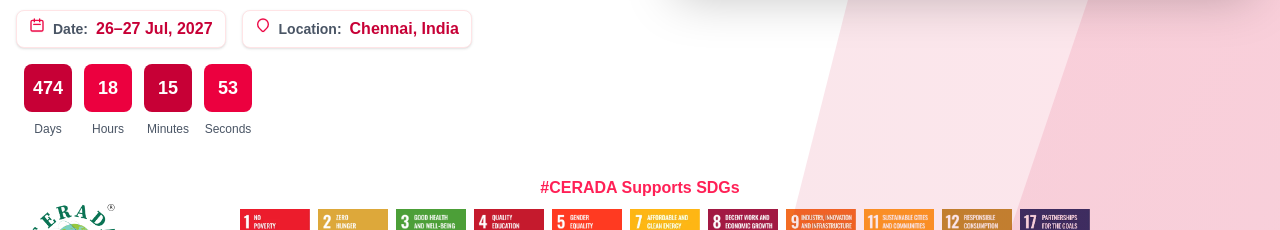
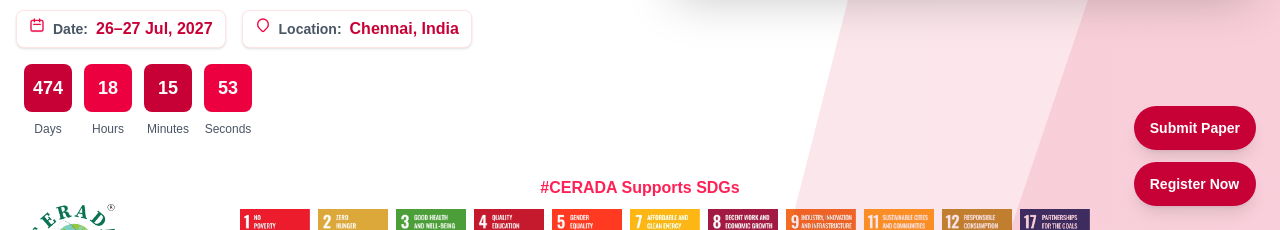
Before and after one commit to confworld-git/icabmet-frontend-2027-new, a React (Vite) app: page / in a window 1280 px wide. Shown: the part 570-800 px from the top of the page. Built offline with nearby package versions, Linux system fonts and the light colour scheme.

Commit message:
floating buttons icabmet

```diff
--- a/src/layout.jsx
+++ b/src/layout.jsx
@@ -1,5 +1,4 @@
-// Layout.jsx - Fresh Layout
-import { Outlet } from "react-router-dom";
+import { Outlet, Link } from "react-router-dom";
 import Header from "../src/assets/components/Header/Header";
 import Navigation from "../src/assets/components/Navigation/Navigation";
 import Footer from "./assets/components/common/footer/footer";
@@ -7,10 +6,10 @@
 export default function Layout() {
   return (
     <div className="min-h-screen flex flex-col">
-      {/* Header with banner and top navbar */}
+      {/* Header */}
       <Header />
 
-      {/* Main Navigation */}
+      {/* Navigation */}
       <Navigation />
 
       {/* Main Content */}
@@ -18,6 +17,25 @@
         <Outlet />
       </main>
 
+      {/* 🔥 Floating Buttons */}
+      <div className="fixed bottom-6 right-6 flex flex-col gap-3 z-50">
+
+        <a
+          href="/abstract-full-paper-submission"
+          className="bg-rose-700 hover:bg-rose-600 text-white hover:text-orange-500 px-4 py-3 rounded-full shadow-lg text-sm font-semibold transition-all duration-300"
+        >
+          Submit Paper
+        </a>
+
+        <a
+          href="/registration-fees"
+          className="bg-rose-700 hover:bg-rose-600 text-white hover:text-orange-500 px-4 py-3 rounded-full shadow-lg text-sm font-semibold transition-all duration-300"
+        >
+          Register Now
+        </a>
+
+      </div>
+
       {/* Footer */}
       <Footer />
     </div>
```
